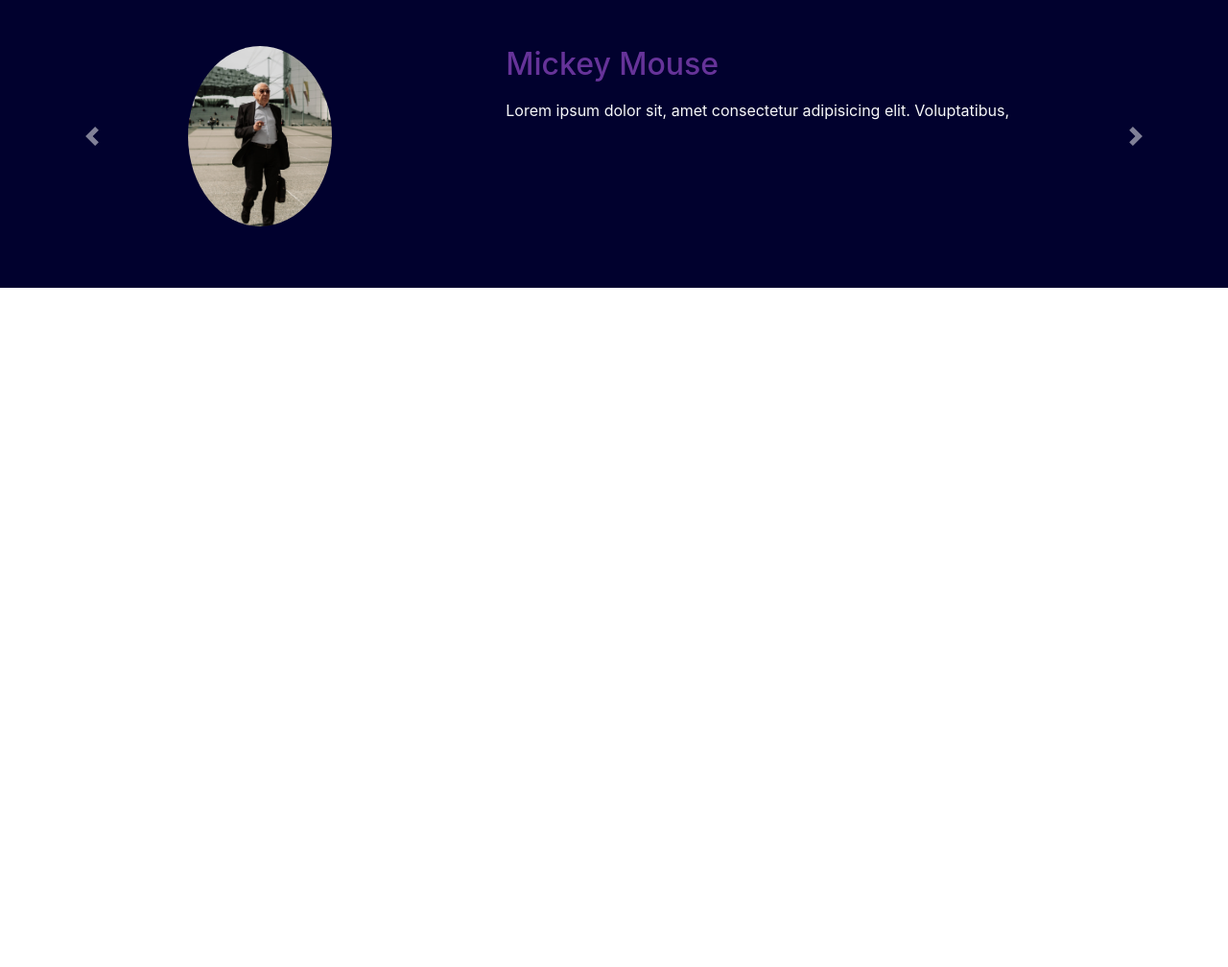
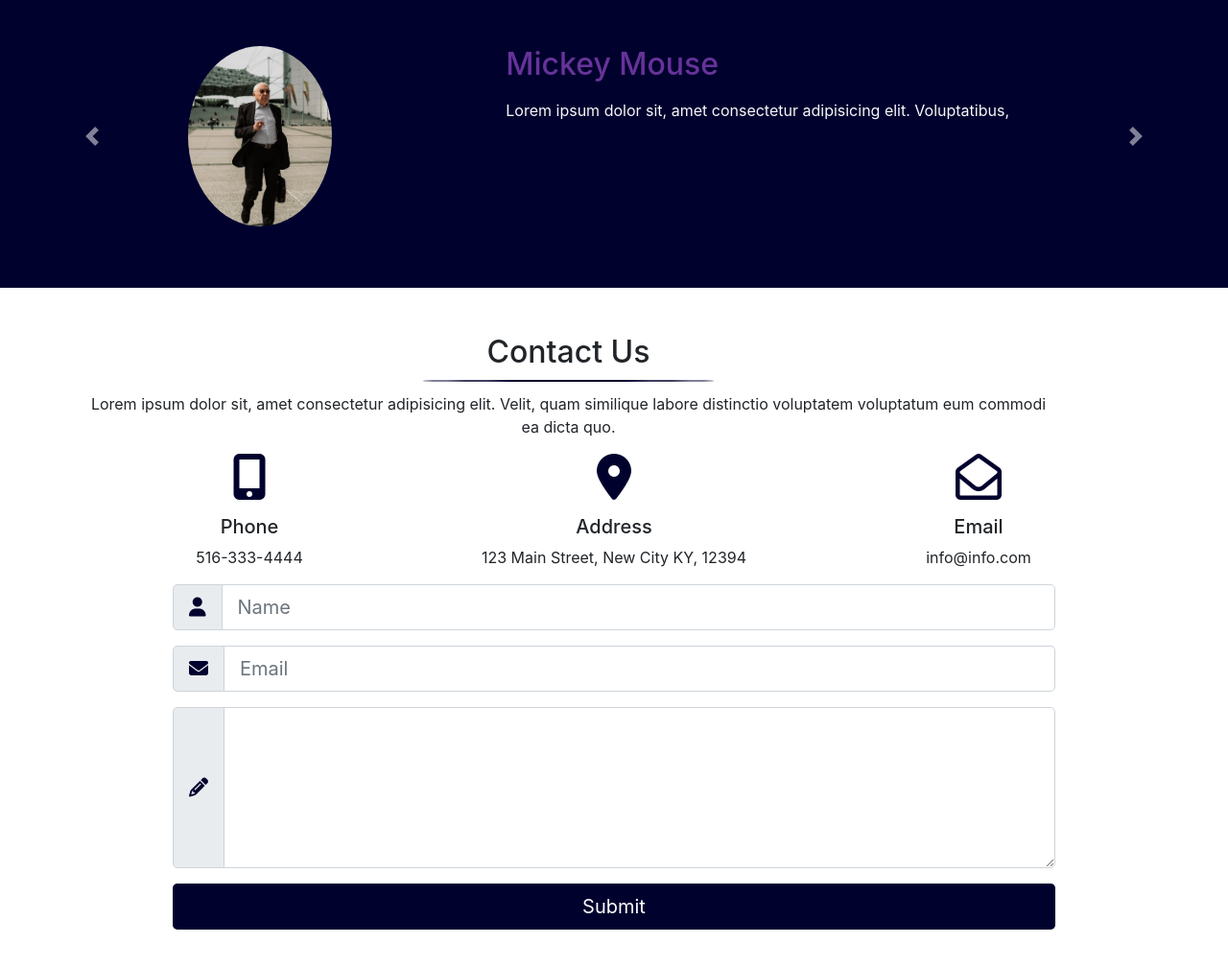
Before and after one commit to malarc01/cweb, a plain HTML site: page index.html in a window 1280 px wide. Shown: the part 3376-4384 px from the top of the page at 96% size. Before the commit the page ends 3676 px from the top, so only its background shows below. Drawn offline with nearby package versions, Linux system fonts and the light colour scheme.

Commit message:
completed final contact us section

```diff
--- a/index.html
+++ b/index.html
@@ -27,11 +27,9 @@
                     </a>
                     <a href="#" class="mx-2">
                         <i class="fab fa-twitter"></i>
-
                     </a>
                     <a href="#" class="mx-2">
                         <i class="fab fa-instagram"></i>
-
                     </a>
                 </div>
                     <h6>Address Loer, ipsum dolor.</h6>
@@ -406,6 +404,77 @@
         </div>
     </section>
     <!--- end of Testomials---->
+    <!-- Contact -->
+    <section class="p-5">
+        <div class="container">
+            <div class="contact-us">
+                <div class="row">
+                    <div class="col-md-11 text-center">
+                        <h2>Contact Us</h2>
+                        <span class="title-border">
+
+                        </span>
+                        <p>Lorem ipsum dolor sit, amet consectetur adipisicing elit. Velit, quam similique labore distinctio voluptatem voluptatum eum commodi ea dicta quo.</p>
+                    </div>
+                </div>
+                <div class="row contact">
+                    <div class="col-md-4 text-center">
+                        <i class="fas fa-mobile-alt fa-3x color"></i>
+                        <h5 class="mt-3">Phone</h5>
+                        <p>516-333-4444</p>
+                    </div>
+                    <div class="col-md-4 text-center">
+                        <i class="fas fa-map-marker-alt fa-3x color"></i>
+                            <h5 class="mt-3">Address</h5>
+                            <p>123 Main Street, New City
+                                 KY, 12394</p>
+                    </div>
+                    <div class="col-md-4 text-center">
+                        <i class="far fa-envelope-open fa-3x color"></i>
+                        <h5 class="mt-3">Email</h5>
+                        <p>info@info.com</p>
+                    </div>
+                </div>
+                <div class="row justify-content-center">
+                    <div class="col-lg-10 md-8">
+                        <form action="">
+                            <div class="input-group input-group-lg mb-3">
+                                <div class="input-group-prepend">
+                                    <span class="input-group-text">
+                                        <i class="fas  fa-user"></i>
+                                    </span>
+                                </div>
+                                <input type="text" class="form-control" placeholder="Name">
+                            </div>
+                            <div class="input-group input-group-lg mb-3">
+                                <div class="input-group-prepend">
+                                    <span class="input-group-text">
+                                        <i class="fas fa-envelope"></i>
+                                    </span>
+                                </div>
+                                <input type="text" class="form-control" placeholder="Email">
+                            </div>
+                            <div class="input-group input-group-lg mb-3">
+                                <div class="input-group-prepend">
+                                    <span class="input-group-text">
+                                        <i class="fas fa-pencil-alt"></i>
+                                    </span>
+                                </div>
+                                <textarea class="form-control" placeholder="Message" rows="5">
+
+                                </textarea>
+                            </div>
+                            <input type="submit" value="Submit" class="btn btn-cont btn-block btn-lg">
+                        </form>
+                    </div>
+                </div>
+            </div>
+        </div>
+    </section>
+
+
+
+    <!-- end of Contact -->
 
 
 
--- a/main.css
+++ b/main.css
@@ -284,7 +284,7 @@ body{
     /* background-color: #1717f0; */
     position: absolute;
     left: 0;
-    top: -8px;
+    /* top: -8px; */
     color: #01012e;
     width: 90px;
     height: 90px;
@@ -322,25 +322,31 @@ body{
     font-weight: bold;
     color: #fff;
 }
-
-
-
-
-
-
-
-
-
-
-
-
-
-
-
-
-
-
-
-
-
 /*===== end of Testimonials ==========*/
+.contact-us .title-border{
+    /* background: red; */
+    content: "";
+    width: 30%;
+    height: 2px;
+    display: block;
+    background: block;
+    background-color: #01012e;
+    border-radius: 50%;
+    margin: 1%;
+    margin-left: 35%;
+}
+.contact .fas{
+    color:#01012e
+}
+.contact .far{
+    color: #01012e;
+}
+.btn-cont{
+    background: #01012e;
+    color: #fff;
+}
+.btn-cont:hover{
+    color:#fff;
+    color: yellow;
+    /* border-radius: 10px 20px 10px 20px; */
+}
```
